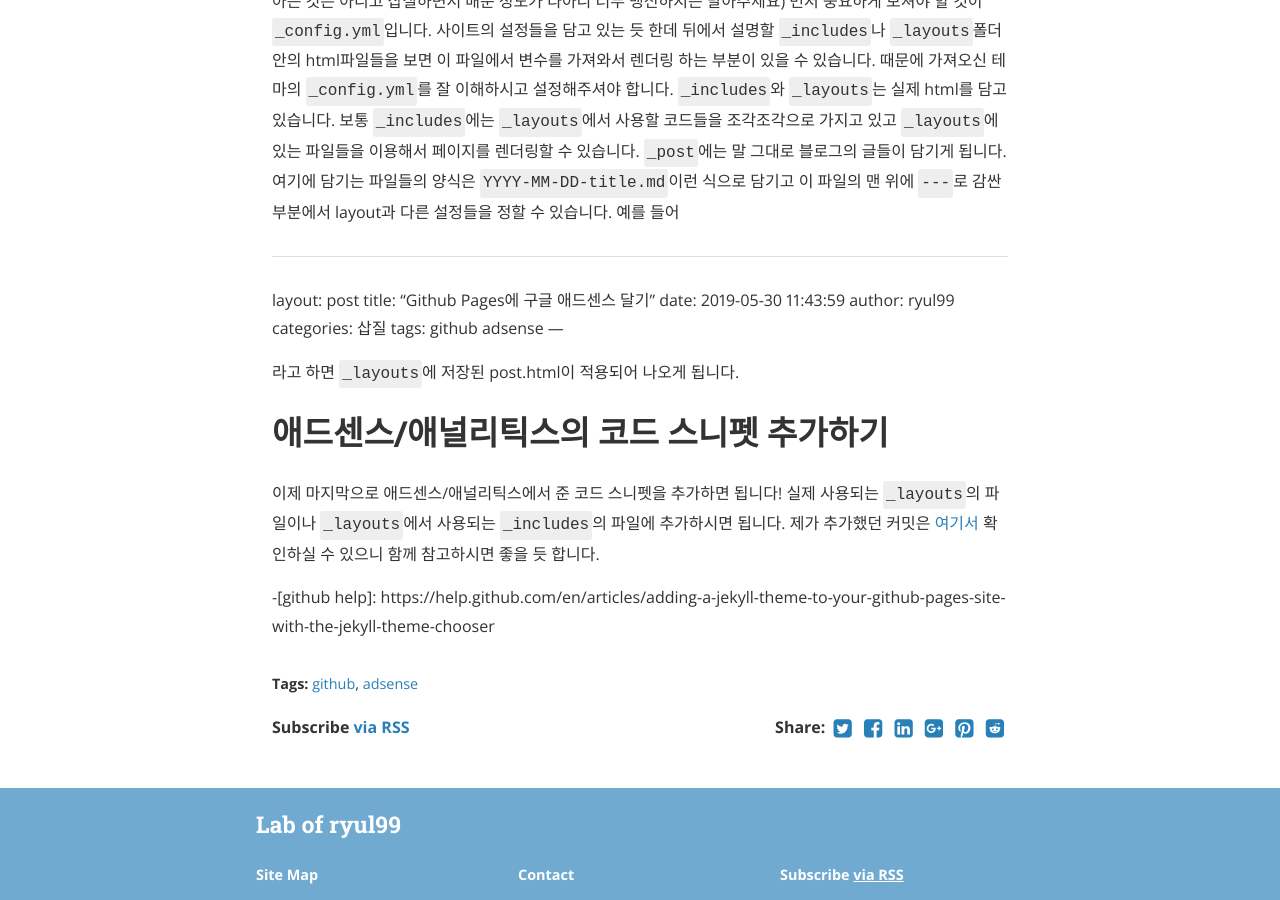
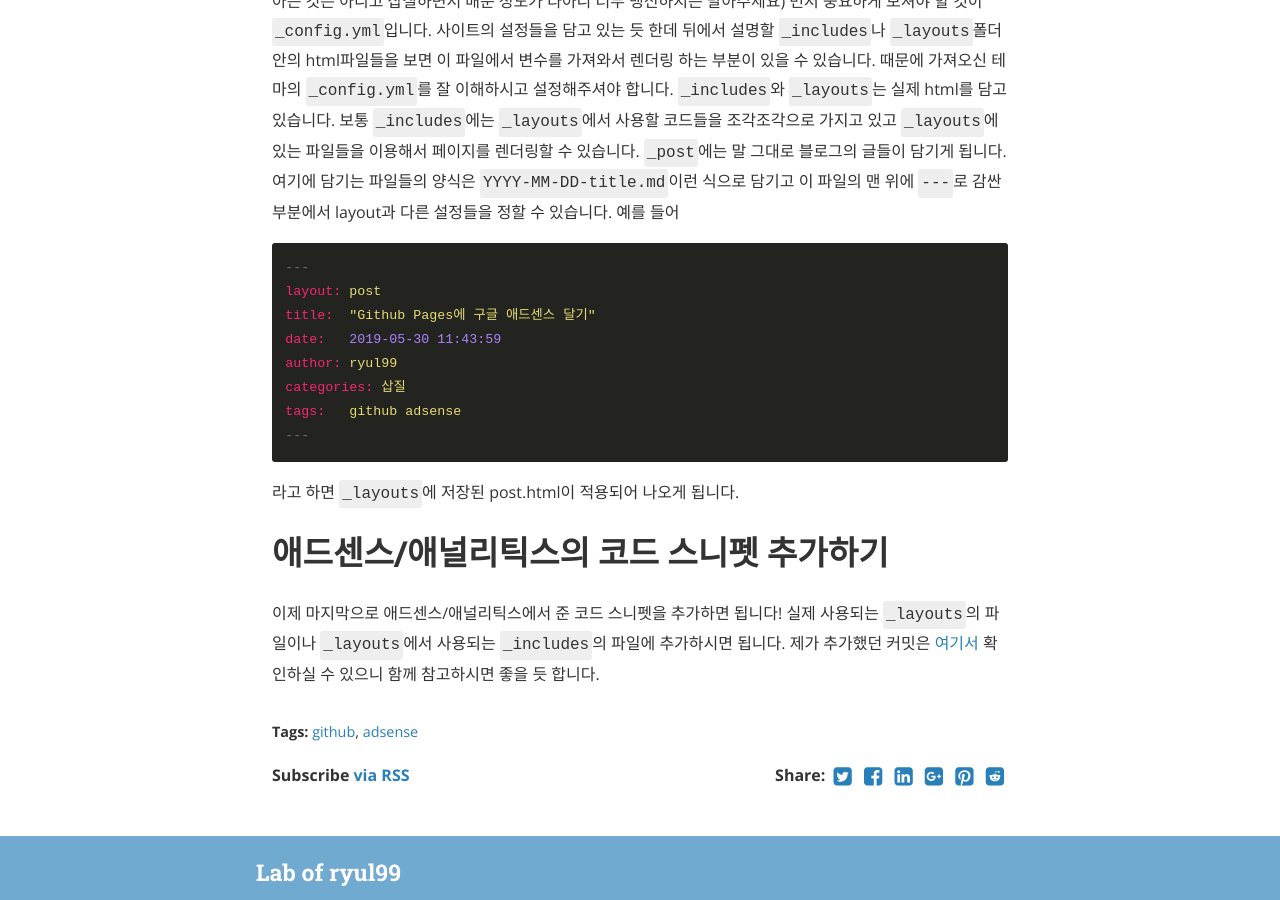
Before and after one commit to ryul99/ryul99.github.io, a Jekyll site: the page built from _posts/2019-05-30-Github-Pages에-구글-애드센스-달기.markdown, in a window 1280 px wide and 900 px high, scrolled down 959 px. Built offline with Jekyll 4.4.1, drawn with Linux system fonts in a browser that asks for light colours; nearby versions of some CDN libraries.

Commit message:
edited 'Github-pages에-구글-애드센스-달기' for formatting

````diff
--- a/_posts/2019-05-30-Github-Pages에-구글-애드센스-달기.markdown
+++ b/_posts/2019-05-30-Github-Pages에-구글-애드센스-달기.markdown
@@ -28,7 +28,7 @@ tags:	github adsense
 `_includes`와 `_layouts`는 실제 html를 담고 있습니다. 보통 `_includes`에는 `_layouts`에서 사용할 코드들을 조각조각으로 가지고 있고 `_layouts`에 있는 파일들을 이용해서 페이지를 렌더링할 수 있습니다.
 `_post`에는 말 그대로 블로그의 글들이 담기게 됩니다. 여기에 담기는 파일들의 양식은 `YYYY-MM-DD-title.md`이런 식으로 담기고 이 파일의 맨 위에 `---`로 감싼 부분에서 layout과 다른 설정들을 정할 수 있습니다.
 예를 들어
-{% raw %}
+```
 ---
 layout: post
 title:  "Github Pages에 구글 애드센스 달기"
@@ -37,7 +37,7 @@ author: ryul99
 categories: 삽질
 tags:	github adsense
 ---
-{% endraw %}
+```
 라고 하면 `_layouts`에 저장된 post.html이 적용되어 나오게 됩니다.
 
 # 애드센스/애널리틱스의 코드 스니펫 추가하기
@@ -46,4 +46,4 @@ tags:	github adsense
 제가 추가했던 커밋은 [여기서](https://github.com/ryul99/ryul99.github.io/commit/2c77701489c15aa6de77a1eaf3d07784359ee80b) 확인하실 수 있으니 함께 참고하시면 좋을 듯 합니다.
 
 
--[github help]: https://help.github.com/en/articles/adding-a-jekyll-theme-to-your-github-pages-site-with-the-jekyll-theme-chooser
+[github help]: https://help.github.com/en/articles/adding-a-jekyll-theme-to-your-github-pages-site-with-the-jekyll-theme-chooser
````
